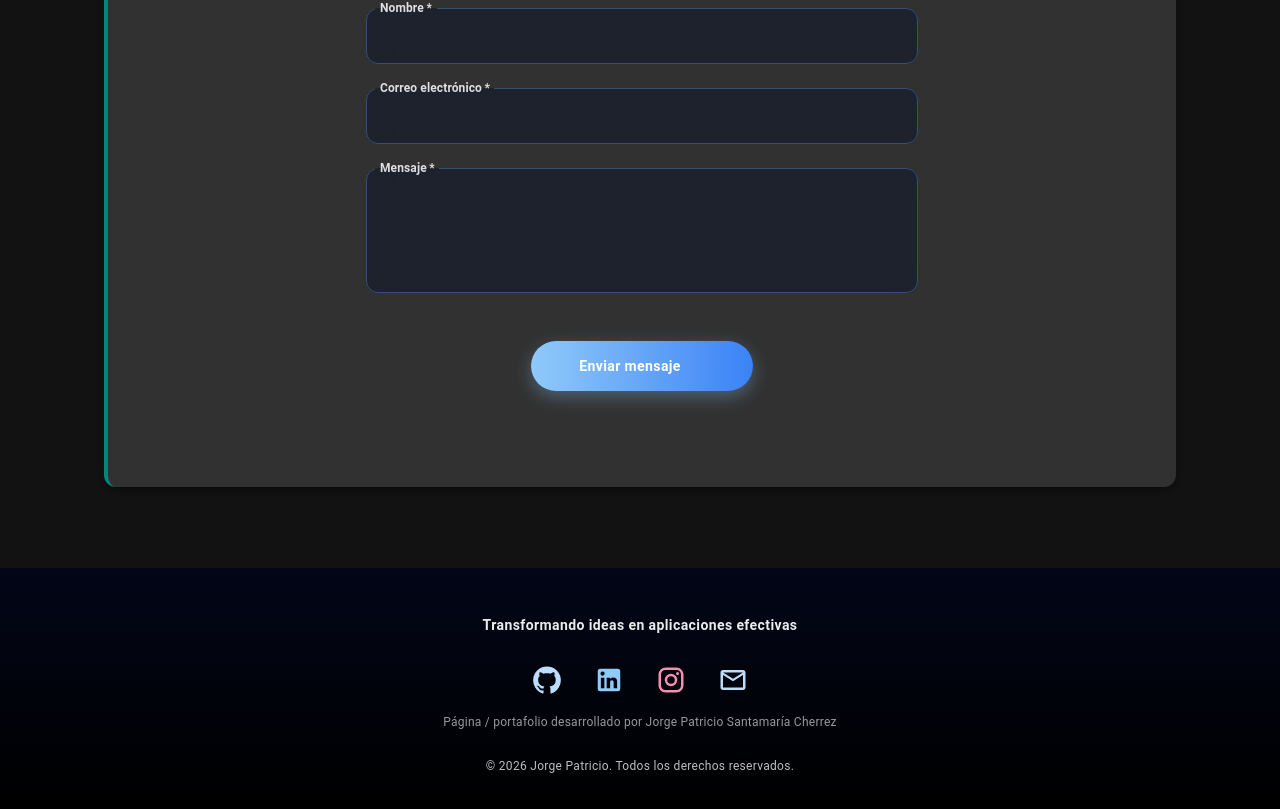
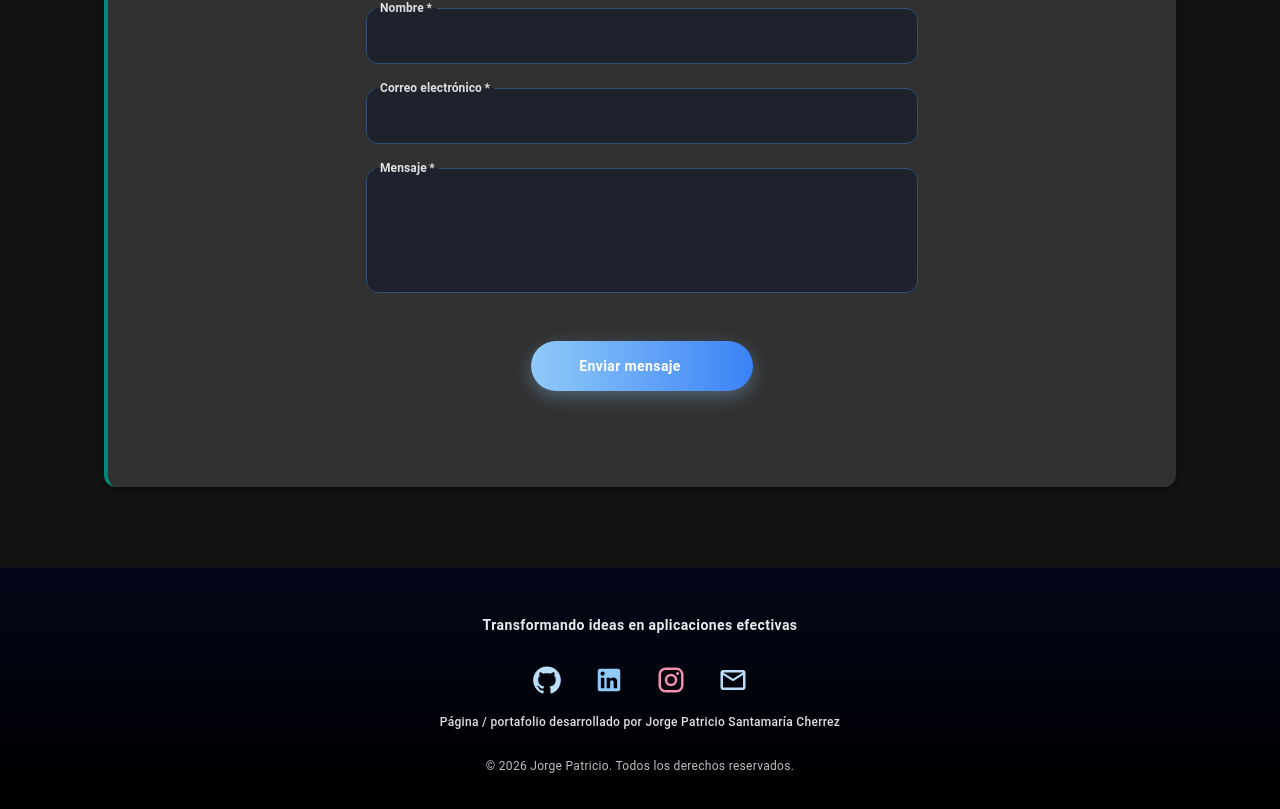
Before and after one commit to Patogol35/jorgito, a React (Vite) app: page / in a window 1280 px wide. Shown: the part 3830-4639 px from the top of the page. Built offline with nearby package versions, Linux system fonts and the light colour scheme; some icons are missing.

Commit message:
Update Footer.jsx

```diff
--- a/src/components/Footer.jsx
+++ b/src/components/Footer.jsx
@@ -85,8 +85,9 @@ export default function Footer() {
   sx={{
     display: "block",
     mt: 1.2,
-          color: "rgba(255,255,255,0.6)",
-          letterSpacing: "0.25px",
+    color: "rgba(255,255,255,0.88)", // 👈 mucho más clara
+    letterSpacing: "0.3px",
+    fontWeight: 500,
   }}
 >
   Página / portafolio desarrollado por Jorge Patricio Santamaría Cherrez
```
Lines whose indentation alone changed are shown as unchanged.
